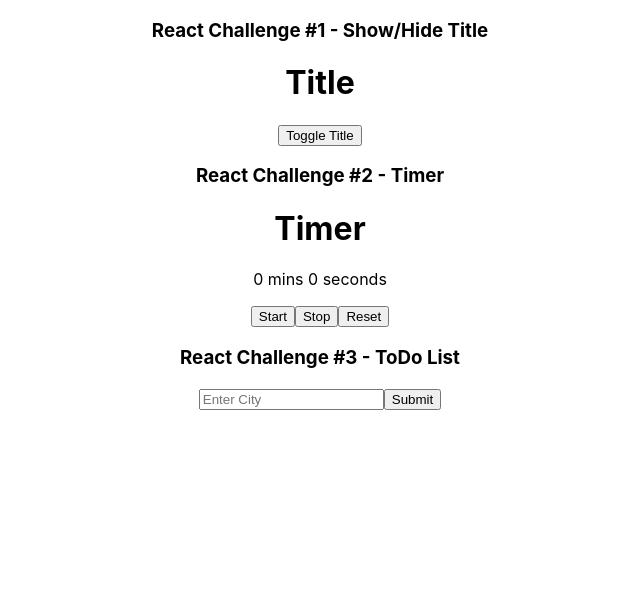
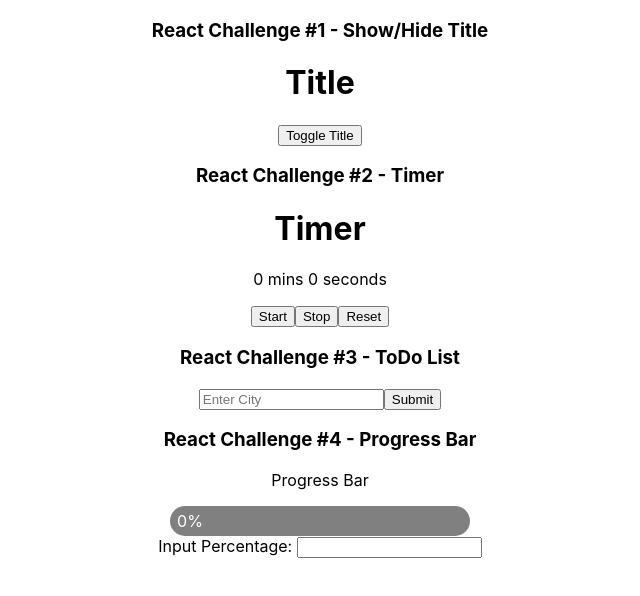
Before and after one commit to nproctor/ReactChallenges, a React (Create React App) app: page / in a window 1280 px wide. Shown: the top 596 px of the page, without its empty margins (320-960 px from the left). Built offline with nearby package versions, Linux system fonts and the light colour scheme.

Commit message:
Add Challenge 4 - Progress Bar

```diff
--- a/src/App.tsx
+++ b/src/App.tsx
@@ -1,4 +1,5 @@
 import './App.css';
+import ProgressBar from './ProgressBar';
 import ShowHideTitle from './ShowHideTitle';
 import Timer from './Timer';
 import ToDoList from './ToDoList';
@@ -9,6 +10,7 @@ function App() {
       <ShowHideTitle/>
       <Timer/>
       <ToDoList/>
+      <ProgressBar/>
     </div>
   );
 }
--- /dev/null
+++ b/src/ProgressBar.style.css
@@ -0,0 +1,25 @@
+.progress-bar-base {
+    margin: auto;
+    background-color: gray;
+    width: 300px;
+    border-radius: 30px;
+    overflow: hidden;
+    height: 30px;
+}
+
+.progress-bar-progress {
+    background: linear-gradient(90deg, pink 0%, orange 100%);
+    width: 10%;
+    height: 100%;
+    transition: 0.5s width;
+    border-radius: inherit;
+}
+
+.progress-bar-progress div {
+    height: 100%;
+    display: flex;
+    align-items: center;
+    color: white;
+    justify-content: center;
+    min-width: 40px;
+}
--- /dev/null
+++ b/src/ProgressBar.tsx
@@ -0,0 +1,27 @@
+import {useState, ChangeEvent} from 'react';
+import './ProgressBar.style.css';
+
+const ProgressBar = () => {
+    const [width, setWidth] = useState<number>(0);
+
+    const onChange = (e: ChangeEvent<HTMLInputElement>) => {
+        const val = parseInt(e.target.value);
+        if (val >= 0 && val <= 100){
+            setWidth(val);
+        }
+    }
+    return (
+        <div className='progress-bar'>
+            <h3>React Challenge #4 - Progress Bar</h3>
+            <p>Progress Bar</p>
+            <div className="progress-bar-base">
+                <div className="progress-bar-progress" style={{width: `${width}%`}}>
+                    <div>{width}%</div>
+                </div>
+            </div>
+            <span>Input Percentage: <input onChange={onChange} type="number"/></span>
+        </div>
+    )
+}
+
+export default ProgressBar;
```
Also changed, not shown: 1 other file (tests, documents, lock files or other folders).
